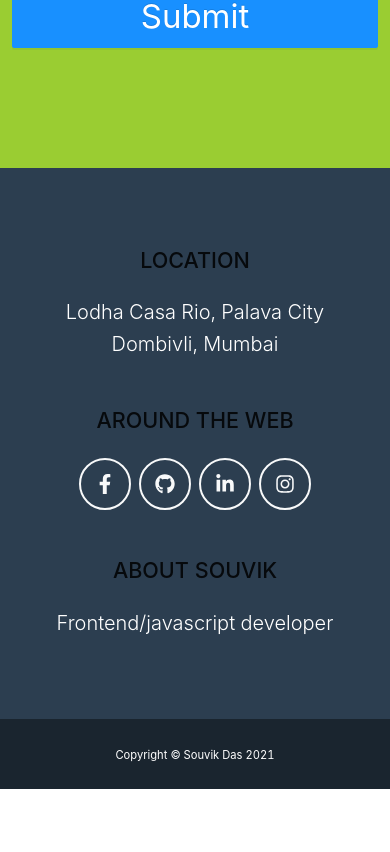
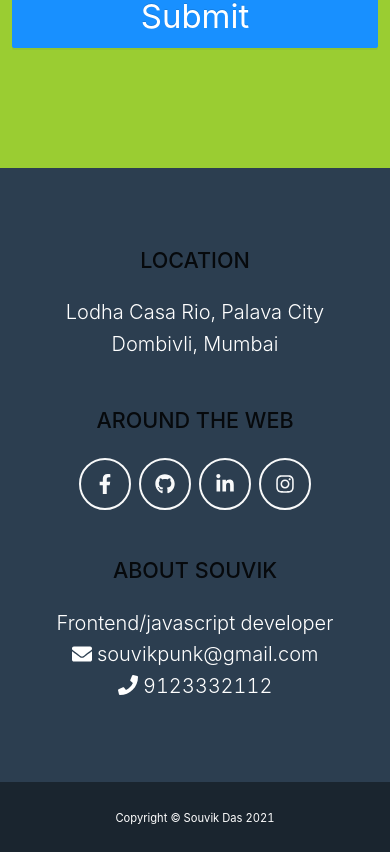
Before and after one commit to souvikotaku/Souvik_portfolio_website, a React (Create React App) app: page / in a window 390 px wide. Shown: the part 3027-3879 px from the top of the page. Before the commit the page ends 3816 px from the top, so only its background shows below. Built offline with nearby package versions, Linux system fonts and the light colour scheme.

Commit message:
added email and phone number in the footer

```diff
--- a/src/App.js
+++ b/src/App.js
@@ -666,7 +666,13 @@ function App() {
             {/* Footer About Text*/}
             <div className="col-lg-4">
               <h4 className="text-uppercase mb-4">About Souvik</h4>
-              <p className="lead mb-0">Frontend/javascript developer</p>
+              <p className="lead mb-0">
+                Frontend/javascript developer
+                <br />
+                <i className="fa fa-envelope" /> souvikpunk@gmail.com
+                <br />
+                <i className="fa fa-phone" /> 9123332112
+              </p>
             </div>
           </div>
         </div>
```
